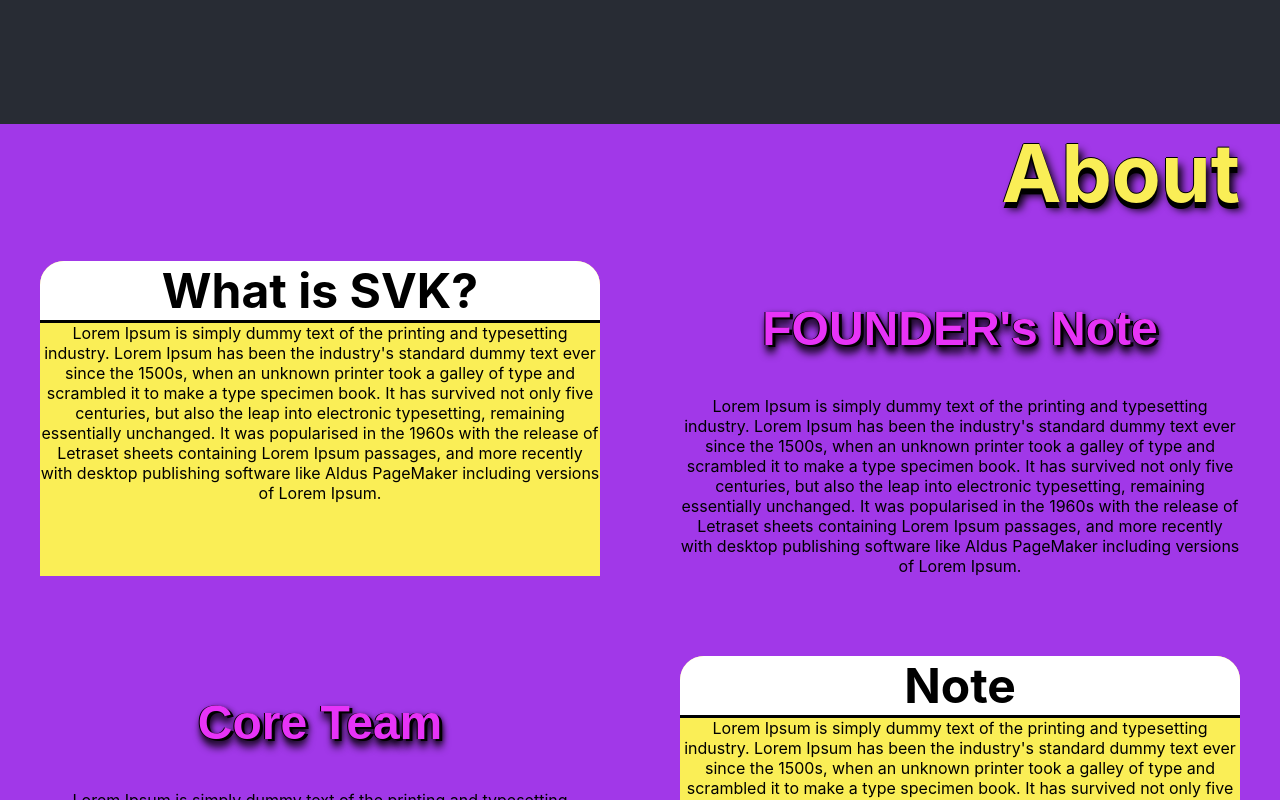
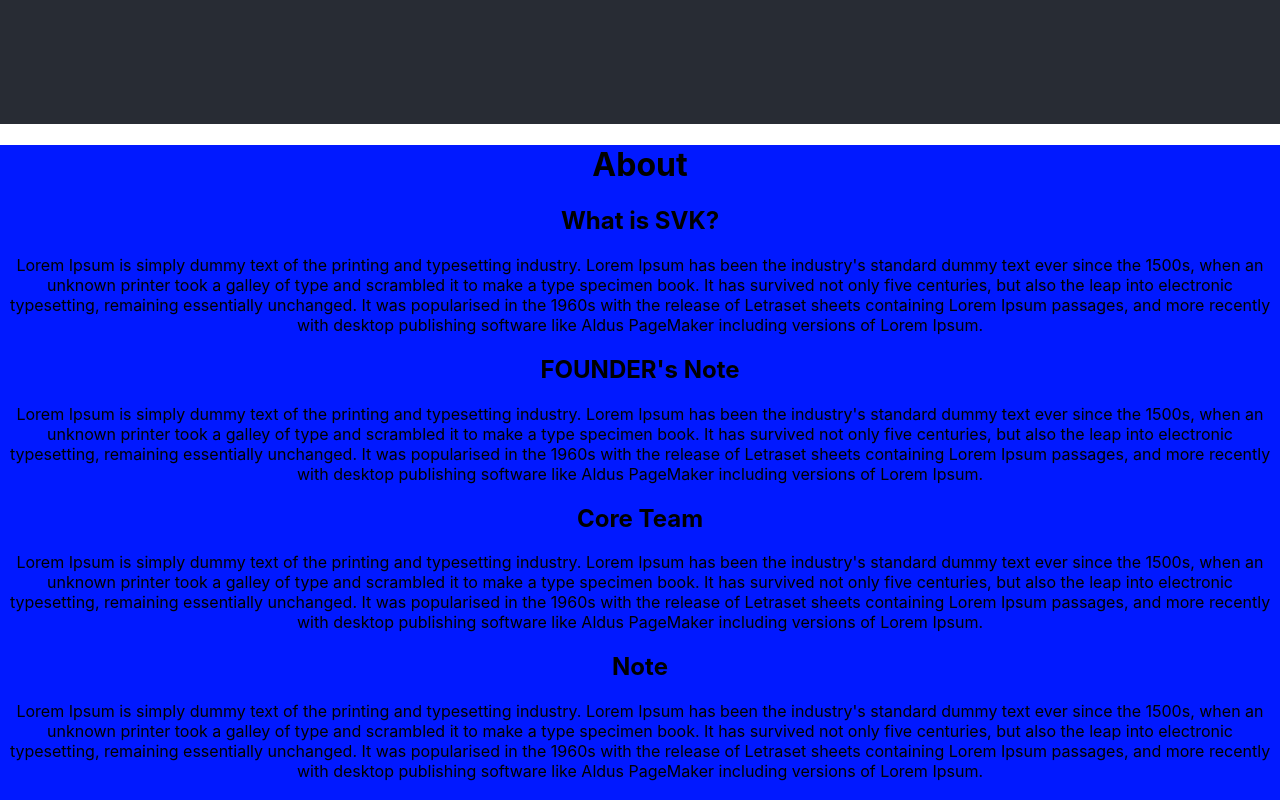
Before and after one commit to praveenpkg8/dattebayo, a React (Create React App) app: page / in a window 1280 px wide. Shown: the part 740-1540 px from the top of the page. Built offline with nearby package versions, Linux system fonts and the light colour scheme.

Commit message:
Modified: About css

```diff
--- a/src/About.css
+++ b/src/About.css
@@ -1,51 +1,70 @@
-.About {
-    width: 100vw;
-}
-
 .AboutMainContainer {
-    background-color: rgb(161, 56, 232);
-}
-
-.AbtTittleContainer {
-    justify-content: right;
-    display: flex;
-}
-
-.AbtTittleContainer h1 {
-    color: rgb(250, 238, 86);
-    padding-right: 5vh;
-    text-shadow: -1px 0 black, 0 6px black, 4px 7px 9px black, 0 -1px black;
-    font-size: 10vh;
-    margin: 0;
-}
-
-.AbtSectionContainer {
-    display: flex;
-    flex-direction: column;
+    background-color: #0119ff;
+    height: 100vh;
 
 }
 
-.AbtSecTop {
-    display: flex;
+.AbtSecWrapper {
+    display: grid;
+    grid-template-rows: 1fr 1fr;
+    grid-template-columns: 1fr 1fr;
+    background-color: #0119ff;
+    row-gap: 4vh;
+    column-gap: 4vh;;
 }
 
-.AbtSecBottom {
-    display: flex;
+
+.AbtSec {
+    z-index:10;
 }
 
-.AbtSecCont {
-    margin: 5vh;
+
+.AbtSec-1 {
+    z-index: 1;
+    grid-column: 1/2;
+    grid-row: 1/2;
+    margin: 0 -4vh -12vh 4vh;
 }
 
-.AbtSecCont1 {
+.AbtSec-2 {
+    z-index: 3;
+    grid-column: 2/3;
+    grid-row: 1/2;
+    margin: 0 10vh 4vh 8vh;
+}
+
+.AbtSec-3 {
+    z-index: 1;
+    grid-column: 1/2;
+    grid-row: 2/3;
+    margin: 9vh 8vh 0vh 8vh;
+}
+
+.AbtSec-4 {
+    z-index: 2;
+    grid-column: 2/3;
+    grid-row: 2/3;
+    margin: -4vh 20vh 4vh -4vh;
+}
+.AbtHeader {
+    grid-column: 1 / 3;
+    display: grid;
+}
+.AbtHeader h1 {
+    color: rgb(231, 51, 247);
+    font-size: 4vh;
+    text-shadow: -1px 0 black, 2px 3px 6px black, 2px 8px 9px black, 3px 2px black;
+    font-family: Arial;
+    font-size: 6vh;
+    grid-column: 3 / 3;
+}
+
+.AbtSecTile {
     background-color: rgb(250, 238, 86);
     border-radius: 3vh 3vh 0 0;
-    margin-left: 5vh;
-    align-items: flex-start;
+}
 
-
-}
-.AbtSecCont1 h2{
+.AbtSecTile h2{
     background-color: rgb(255, 255, 255);
     border-radius: 3vh 3vh 0 0;
     border-bottom-style: solid;
@@ -56,41 +75,14 @@
 }
 
 
-.AbtSecCont2 h2{
+
+.AbtSecTile2 h2{
     color: rgb(231, 51, 247);
     font-size: 4vh;
     text-shadow: -1px 0 black, 2px 3px 6px black, 2px 8px 9px black, 3px 2px black;
     font-family: Arial;
     font-size: 6vh;
+    margin: 0 0 2vh 0;
 
 
 }
-
-.AbtSecCont3 h2{
-    color: rgb(231, 51, 247);
-    font-size: 4vh;
-    text-shadow: -1px 0 black, 2px 3px 6px black, 2px 8px 9px black, 3px 2px black;
-    font-family: Arial;
-    font-size: 6vh;
-
-
-}
-
-
-.AbtSecCont4 {
-    background-color: rgb(250, 238, 86);
-    border-radius: 3vh 3vh 0 0;
-    margin-left: 5vh;
-    align-items: flex-start;
-
-
-}
-.AbtSecCont4 h2{
-    background-color: rgb(255, 255, 255);
-    border-radius: 3vh 3vh 0 0;
-    border-bottom-style: solid;
-    border-bottom-color: black;
-    margin: 0;
-    font-size: 6vh;
-
-}
```
